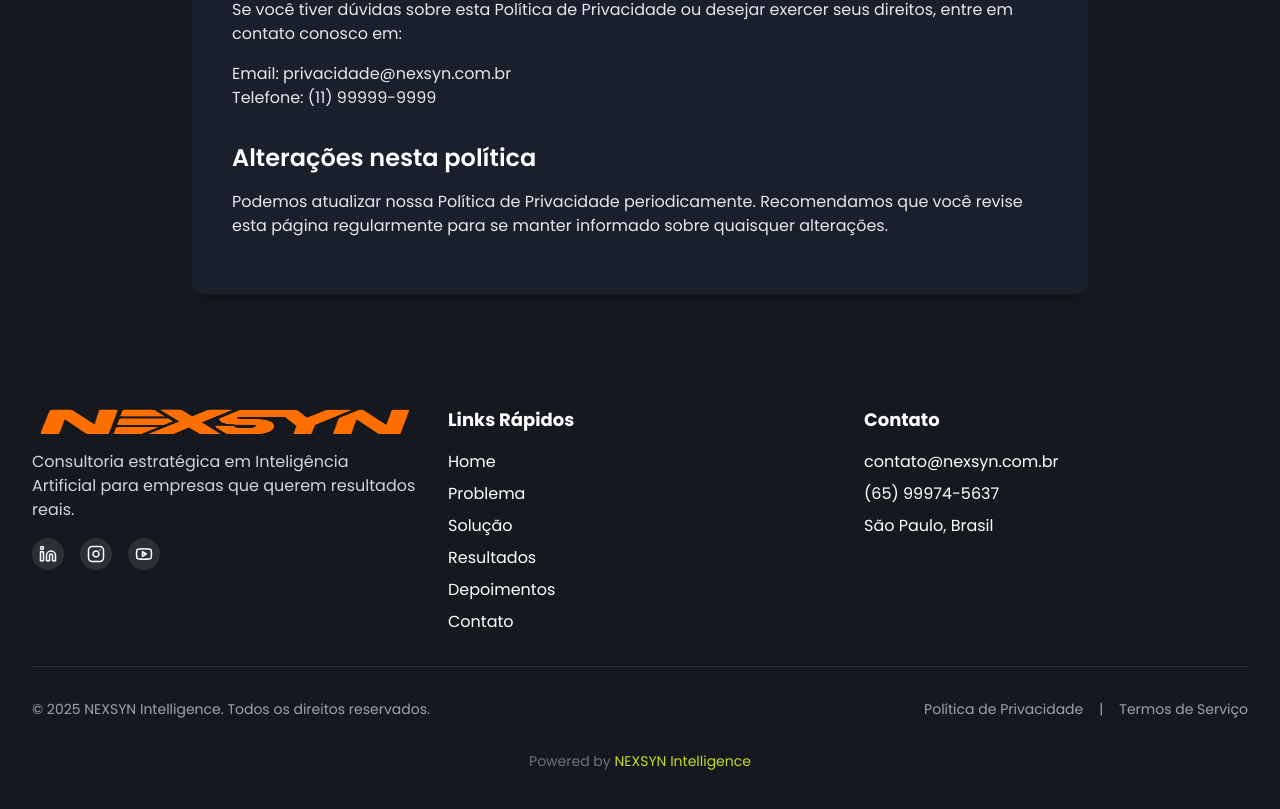
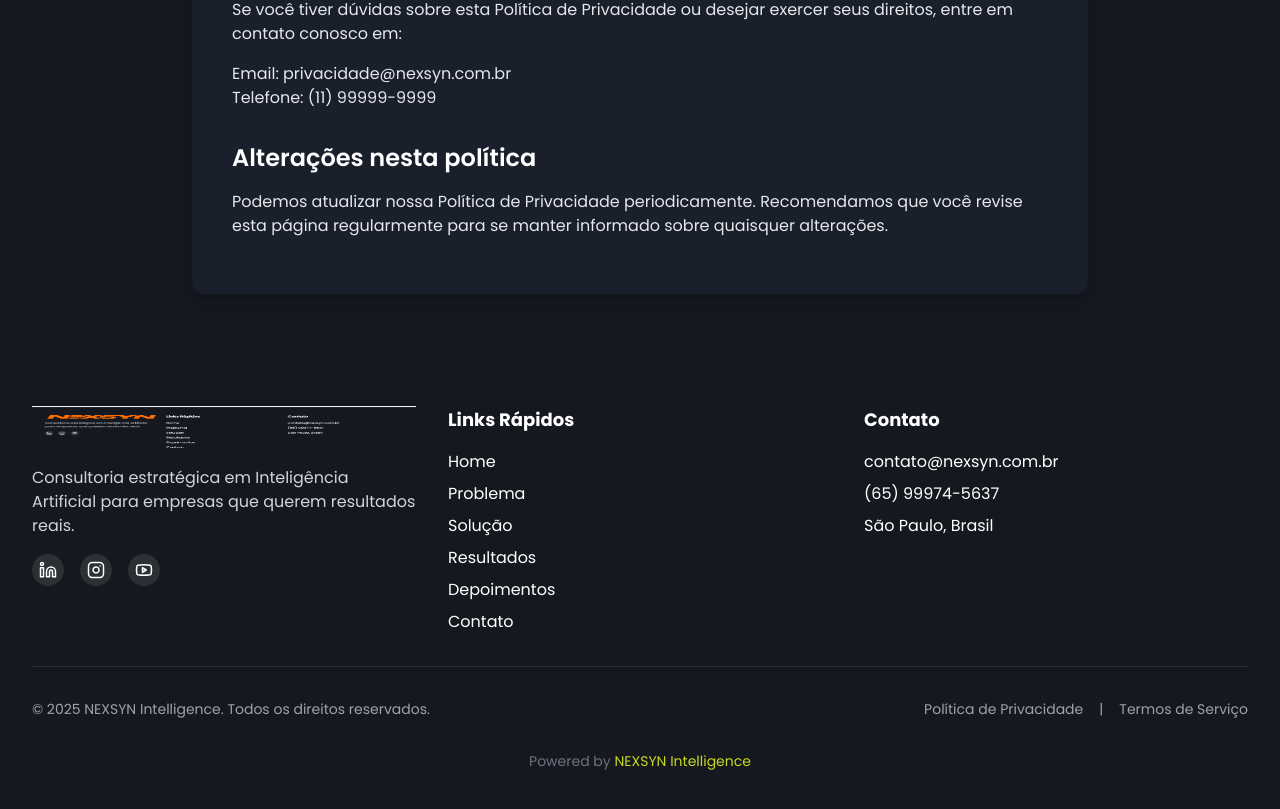
Before and after one commit to YellowDark25/nexsyn-ai-launch, a React (Vite) app: page /politica-de-privacidade in a window 1280 px wide. Shown: the part 1642-2451 px from the top of the page. Built offline with nearby package versions, Linux system fonts and the light colour scheme.

Commit message:
Fix: Footer logo and plan next steps
The AI will address the footer logo issue and outline the next steps for the project.

```diff
--- a/src/components/Footer.tsx
+++ b/src/components/Footer.tsx
@@ -1,15 +1,19 @@
-
 import React from "react";
 import { Instagram, Linkedin, Youtube } from "lucide-react";
 import { Link } from "react-router-dom";
 
 const Footer = () => {
   const currentYear = new Date().getFullYear();
-  return <footer className="bg-[#15191F] text-white py-12">
+  return (
+    <footer className="bg-[#15191F] text-white py-12">
       <div className="container mx-auto px-4 md:px-8">
         <div className="grid grid-cols-1 md:grid-cols-3 gap-8">
           <div className="flex flex-col">
-            <img src="/lovable-uploads/9e39c707-25f3-40d0-9e71-cdebc2d511eb.png" alt="NEXSYN Logo" className="h-8 mb-3" />
+            <img
+              src="/lovable-uploads/52c83b94-c13e-40c1-a54b-7963a1bbc193.png"
+              alt="NEXSYN Logo"
+              className="h-12 mb-3 w-auto"
+            />
             <p className="text-gray-300 mb-4">
               Consultoria estratégica em Inteligência Artificial para empresas que querem resultados reais.
             </p>
@@ -71,6 +75,8 @@ const Footer = () => {
           </p>
         </div>
       </div>
-    </footer>;
+    </footer>
+  );
 };
+
 export default Footer;
```
Also changed, not shown: public/lovable-uploads/52c83b94-c13e-40c1-a54b-7963a1bbc193.png (added).
